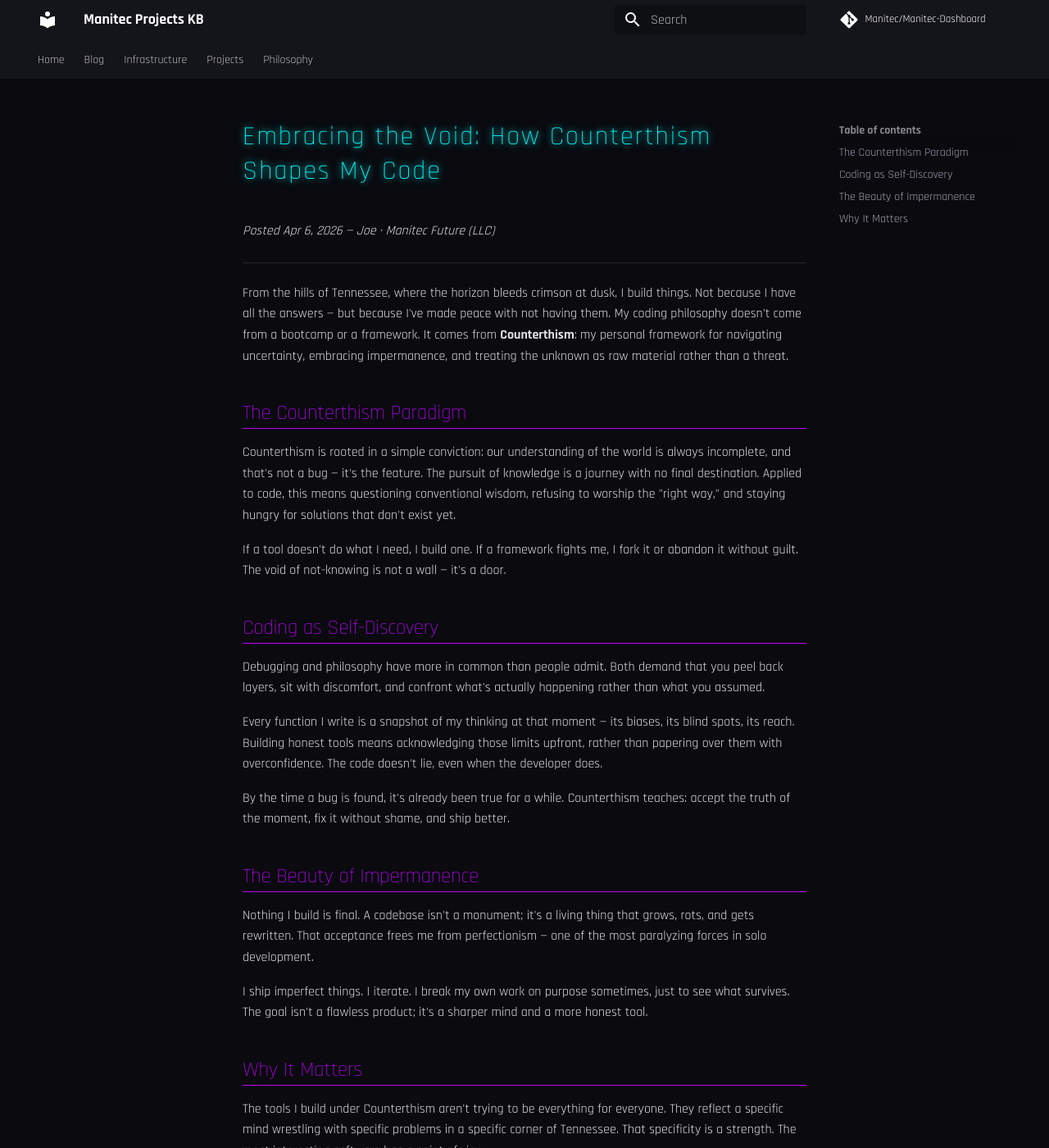
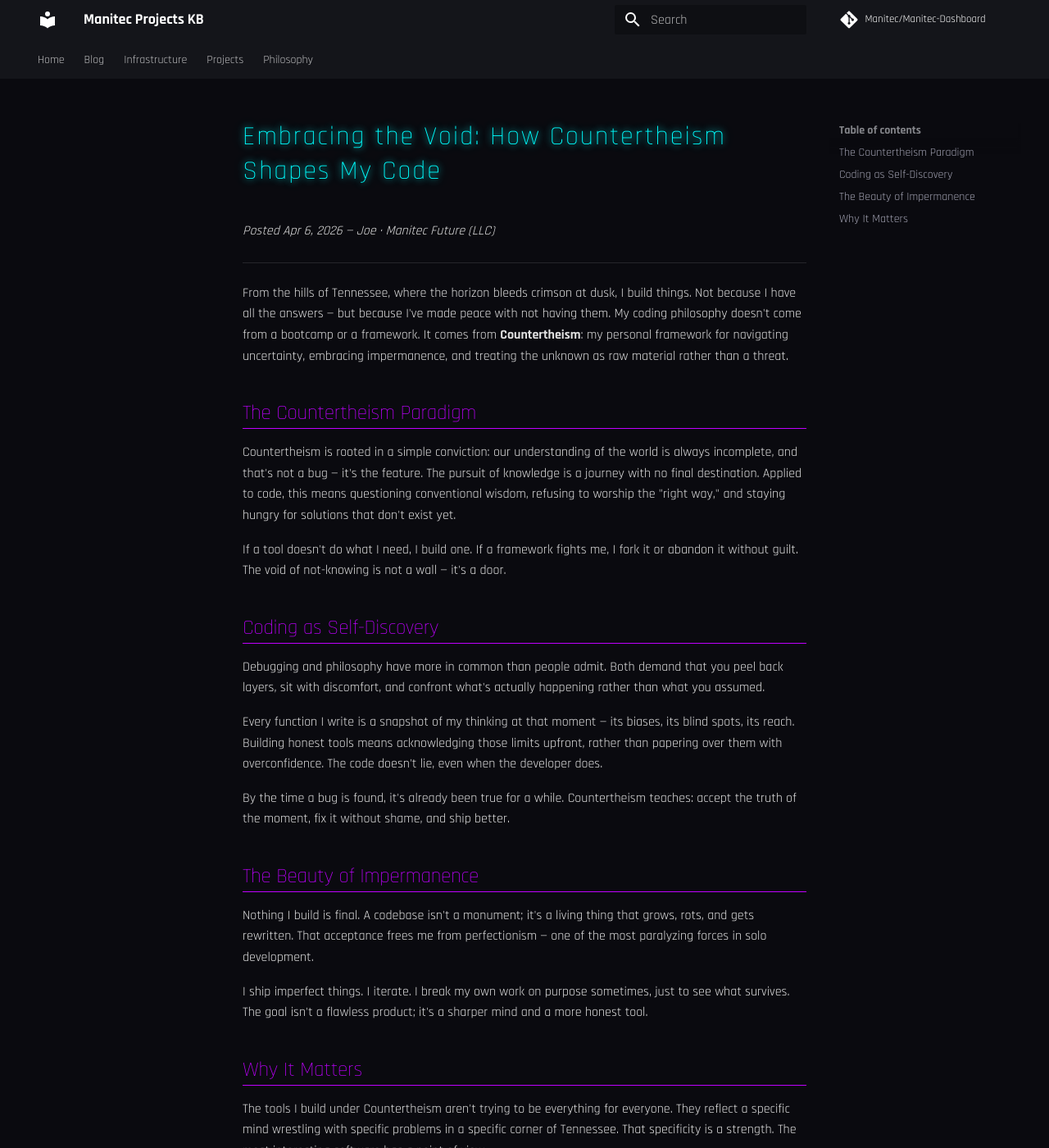
Before and after one commit to Manitec/Manitec-Dashboard, an MkDocs documentation site: the page built from docs/blog/counterthism-shapes-my-code.md, in a window 1280 px wide and 1400 px high. Shown: the whole window at 82% size. Built offline with MkDocs 1.6.1 and Material for MkDocs 9.7.7, drawn with Linux system fonts in a browser that asks for light colours; comment, search, counter and statistics services are not loaded; some of the changed text lies outside the part shown.

Commit message:
Rename 'Counterthism' to 'Countertheism' in blog post

```diff
--- a/docs/blog/counterthism-shapes-my-code.md
+++ b/docs/blog/counterthism-shapes-my-code.md
@@ -1,4 +1,4 @@
-# Embracing the Void: How Counterthism Shapes My Code
+# Embracing the Void: How Countertheism Shapes My Code
 
 *Posted Apr 6, 2026 — Joe · Manitec Future (LLC)*
 
@@ -7,12 +7,12 @@
 From the hills of Tennessee, where the horizon bleeds crimson at dusk, I build things.
 Not because I have all the answers — but because I've made peace with not having them.
 My coding philosophy doesn't come from a bootcamp or a framework. It comes from
-**Counterthism**: my personal framework for navigating uncertainty, embracing
+**Countertheism**: my personal framework for navigating uncertainty, embracing
 impermanence, and treating the unknown as raw material rather than a threat.
 
-## The Counterthism Paradigm
+## The Countertheism Paradigm
 
-Counterthism is rooted in a simple conviction: our understanding of the world is always
+Countertheism is rooted in a simple conviction: our understanding of the world is always
 incomplete, and that's not a bug — it's the feature. The pursuit of knowledge is a
 journey with no final destination. Applied to code, this means questioning conventional
 wisdom, refusing to worship the "right way," and staying hungry for solutions that
@@ -32,7 +32,7 @@ blind spots, its reach. Building honest tools means acknowledging those limits u
 rather than papering over them with overconfidence. The code doesn't lie, even when the
 developer does.
 
-By the time a bug is found, it's already been true for a while. Counterthism teaches:
+By the time a bug is found, it's already been true for a while. Countertheism teaches:
 accept the truth of the moment, fix it without shame, and ship better.
 
 ## The Beauty of Impermanence
@@ -47,7 +47,7 @@ honest tool.
 
 ## Why It Matters
 
-The tools I build under Counterthism aren't trying to be everything for everyone. They
+The tools I build under Countertheism aren't trying to be everything for everyone. They
 reflect a specific mind wrestling with specific problems in a specific corner of Tennessee.
 That specificity is a strength. The most interesting software has a point of view.
 
@@ -55,4 +55,4 @@ Mine is this: **the void isn't empty — it's where everything worth building ac
 
 ---
 
-[← Back to Blog](./index.md) | [Counterthism Docs](../philosophy/counterthism.md)
+[← Back to Blog](./index.md) | [Countertheism Docs](../philosophy/counterthism.md)
```
